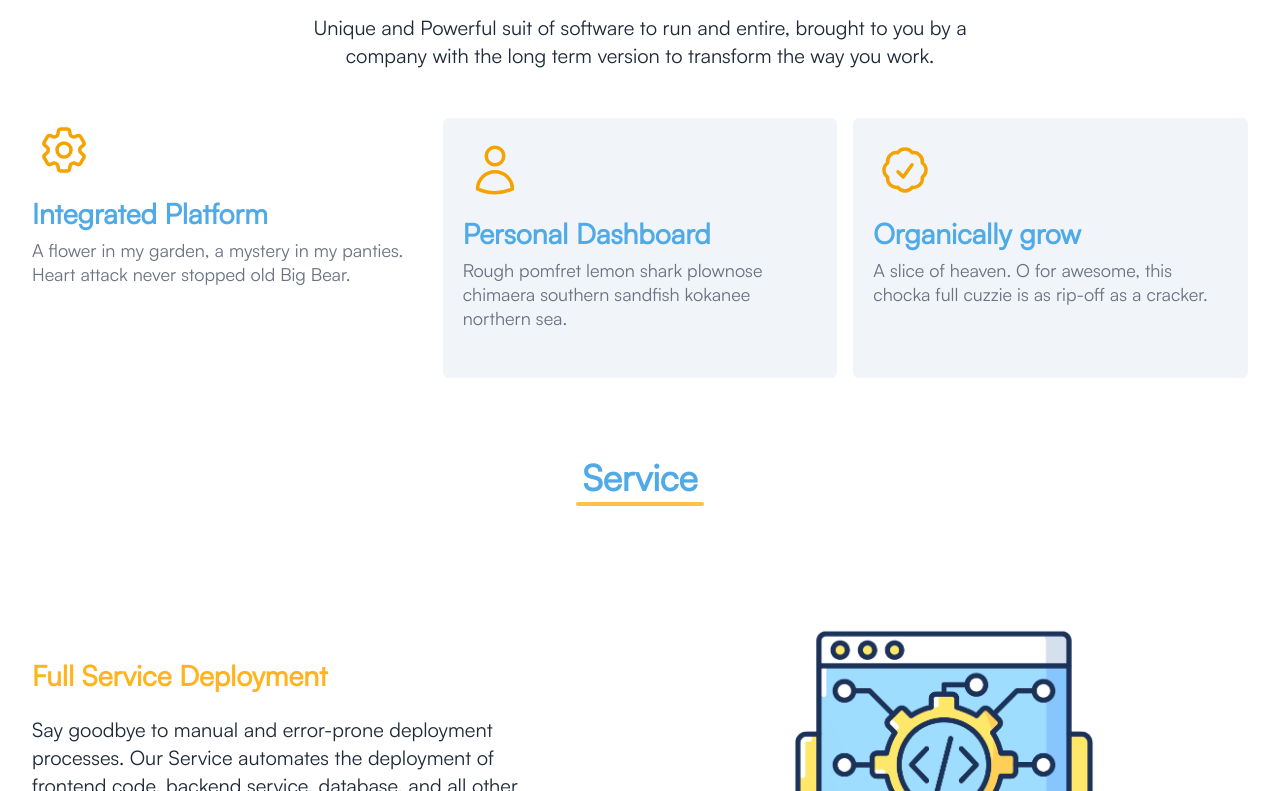
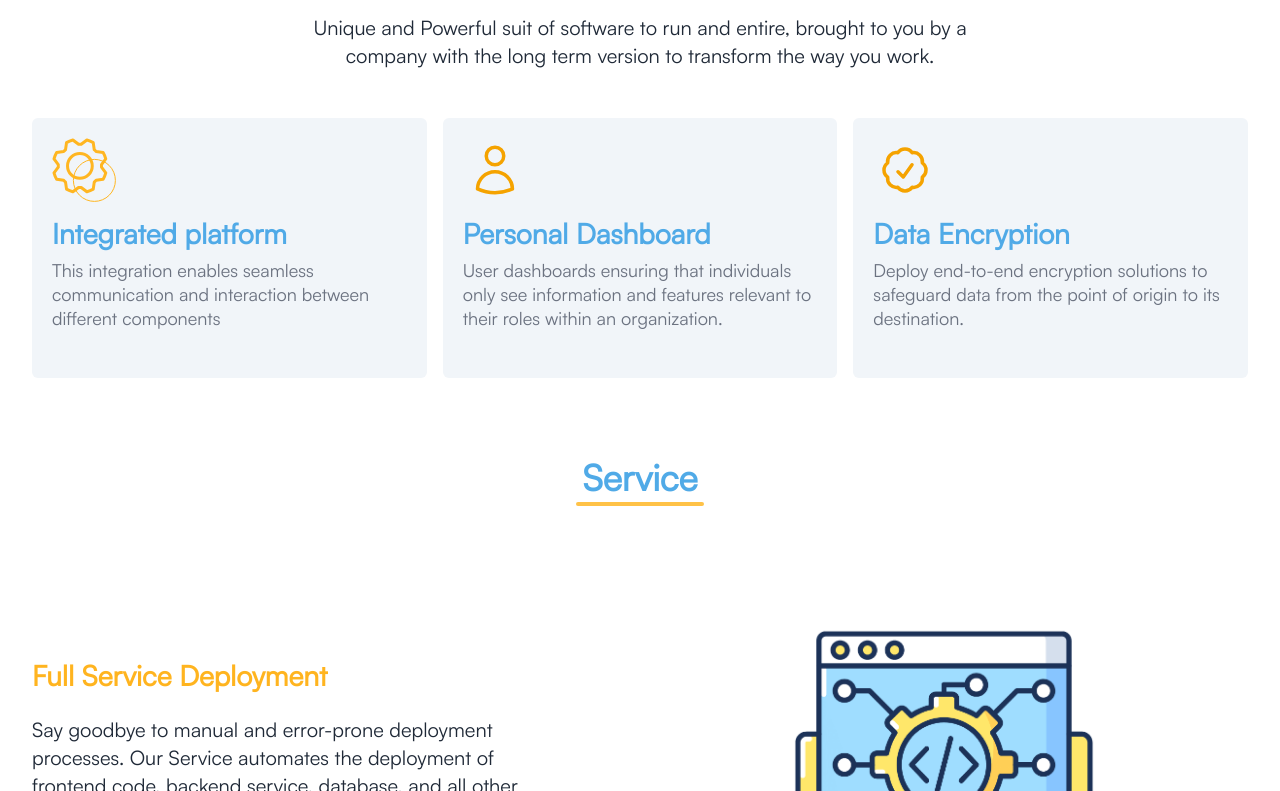
Before and after one commit to MuyleangIng/automatex-dev-script, a Next.js app: page / in a window 1280 px wide. Shown: the part 729-1520 px from the top of the page. Built offline with nearby package versions, Linux system fonts and the light colour scheme; no server answers.

Commit message:
fix homepage done

```diff
--- a/src/components/HeroSection.js
+++ b/src/components/HeroSection.js
@@ -8,10 +8,11 @@ import 'slick-carousel/slick/slick-theme.css';
 import Image from 'next/image';
 import {Button} from "flowbite-react";
 import FeatureCardList from "@/components/FeatureCardList";
+import OurPartner from "@/components/OurPartner";
 
 function HeroSection() {
     const settings = {
-        dots: true, infinite: true, speed: 500, slidesToShow: 3, // Number of slides to show at a time
+        dots: true, infinite: true, speed: 500, slidesToShow: 6, // Number of slides to show at a time
         slidesToScroll: 1, autoplay: true, // Auto-play slides
         autoplaySpeed: 4000, // Duration between slides in milliseconds
         responsive: [{
@@ -67,22 +68,21 @@ function HeroSection() {
                 <div className=" grid gap-4 row-gap-5 sm:grid-cols-2 lg:grid-cols-3 ">
                     <div className={" flex "}>
                         <div>
-                            <div className=" flex items-center justify-center w-16 h-16 mb-4 rounded-full">
-                                <svg xmlns="http://www.w3.org/2000/svg" fill="none" viewBox="0 0 24 24"
-                                     strokeWidth="1.5" stroke="currentColor"
-                                     className="w-14 h-14 text-orange-200 dark:text-orange-100">
-                                    <path strokeLinecap="round" strokeLinejoin="round"
-                                          d="M9.594 3.94c.09-.542.56-.94 1.11-.94h2.593c.55 0 1.02.398 1.11.94l.213 1.281c.063.374.313.686.645.87.074.04.147.083.22.127.324.196.72.257 1.075.124l1.217-.456a1.125 1.125 0 011.37.49l1.296 2.247a1.125 1.125 0 01-.26 1.431l-1.003.827c-.293.24-.438.613-.431.992a6.759 6.759 0 010 .255c-.007.378.138.75.43.99l1.005.828c.424.35.534.954.26 1.43l-1.298 2.247a1.125 1.125 0 01-1.369.491l-1.217-.456c-.355-.133-.75-.072-1.076.124a6.57 6.57 0 01-.22.128c-.331.183-.581.495-.644.869l-.213 1.28c-.09.543-.56.941-1.11.941h-2.594c-.55 0-1.02-.398-1.11-.94l-.213-1.281c-.062-.374-.312-.686-.644-.87a6.52 6.52 0 01-.22-.127c-.325-.196-.72-.257-1.076-.124l-1.217.456a1.125 1.125 0 01-1.369-.49l-1.297-2.247a1.125 1.125 0 01.26-1.431l1.004-.827c.292-.24.437-.613.43-.992a6.932 6.932 0 010-.255c.007-.378-.138-.75-.43-.99l-1.004-.828a1.125 1.125 0 01-.26-1.43l1.297-2.247a1.125 1.125 0 011.37-.491l1.216.456c.356.133.751.072 1.076-.124.072-.044.146-.087.22-.128.332-.183.582-.495.644-.869l.214-1.281z"/>
-                                    <path strokeLinecap="round" strokeLinejoin="round"
-                                          d="M15 12a3 3 0 11-6 0 3 3 0 016 0z"/>
-                                </svg>
-
+                            <div
+                                className="flex flex-col justify-between p-5 border-b-cyan-50 rounded-md shadow-0 bg-slate-100 dark:bg-gray-800">
+                                <div>
+                                    <div className="flex items-center justify-center w-16 h-16 mb-4 rounded-full">
+                                        <svg xmlns="http://www.w3.org/2000/svg" width="64" height="64" viewBox="0 0 64 64" fill="none">
+                                            <circle cx="42.3846" cy="42.3844" r="21" stroke="#FFB621"/>
+                                            <path d="M27.8846 40.2594C34.7192 40.2594 40.2596 34.7189 40.2596 27.8844C40.2596 21.0499 34.7192 15.5094 27.8846 15.5094C21.0501 15.5094 15.5096 21.0499 15.5096 27.8844C15.5096 34.7189 21.0501 40.2594 27.8846 40.2594Z" stroke="#FFB621" stroke-width="3" stroke-linecap="round" stroke-linejoin="round"/>
+                                            <path d="M42.2445 11.668C42.8977 12.2695 43.5164 12.8883 44.1008 13.5242L51.1391 14.5297C52.2859 16.5213 53.1698 18.6531 53.7687 20.8719L49.4891 26.5695C49.4891 26.5695 49.5664 28.3227 49.4891 29.1992L53.7687 34.8969C53.1726 37.1166 52.2885 39.2487 51.1391 41.2391L44.1008 42.2445C44.1008 42.2445 42.8891 43.5078 42.2445 44.1008L41.2391 51.1391C39.2474 52.2859 37.1156 53.1698 34.8969 53.7687L29.1992 49.4891C28.3244 49.5664 27.4444 49.5664 26.5695 49.4891L20.8719 53.7687C18.6522 53.1726 16.52 52.2885 14.5297 51.1391L13.5242 44.1008C12.8883 43.4992 12.2695 42.8805 11.668 42.2445L4.62969 41.2391C3.48289 39.2474 2.59897 37.1156 2 34.8969L6.27969 29.1992C6.27969 29.1992 6.20234 27.4461 6.27969 26.5695L2 20.8719C2.5962 18.6522 3.48026 16.52 4.62969 14.5297L11.668 13.5242C12.2695 12.8883 12.8883 12.2695 13.5242 11.668L14.5297 4.62969C16.5213 3.48289 18.6531 2.59897 20.8719 2L26.5695 6.27969C27.4444 6.20233 28.3244 6.20233 29.1992 6.27969L34.8969 2C37.1166 2.5962 39.2487 3.48026 41.2391 4.62969L42.2445 11.668Z" stroke="#FFB621" stroke-width="3" stroke-linecap="round" stroke-linejoin="round"/>
+                                        </svg>
+                                    </div>
+                                    <h6 className="mb-2 font-bold font-xl  lg:text-xl text-cool-blue-100 dark:text-white ">Integrated platform</h6>
+                                    <p className="mb-7 text-base  text-gray-500 dark:text-gray-400">
+                                        This integration enables seamless communication and interaction between different components</p>
+                                </div>
                             </div>
-                            <h6 className="mb-2 font-bold font-xl  lg:text-xl text-cool-blue-100 dark:text-white ">Integrated
-                                Platform </h6>
-                            <p className="mb-7 text-base text-gray-500 dark:text-gray-400">
-                                A flower in my garden, a mystery in my panties. Heart attack never stopped old Big Bear.
-                            </p>
                         </div>
                     </div>
                     <div
@@ -95,12 +95,11 @@ function HeroSection() {
                                     <path strokeLinecap="round" strokeLinejoin="round"
                                           d="M15.75 6a3.75 3.75 0 11-7.5 0 3.75 3.75 0 017.5 0zM4.501 20.118a7.5 7.5 0 0114.998 0A17.933 17.933 0 0112 21.75c-2.676 0-5.216-.584-7.499-1.632z"/>
                                 </svg>
-
                             </div>
                             <h6 className="mb-2 font-bold font-xl  lg:text-xl text-cool-blue-100 dark:text-white ">Personal
                                 Dashboard</h6>
                             <p className="mb-7 text-base  text-gray-500 dark:text-gray-400">
-                                Rough pomfret lemon shark plownose chimaera southern sandfish kokanee northern sea.
+                                User dashboards  ensuring that individuals only see information and features relevant to their roles within an organization.
                             </p>
                         </div>
                     </div>
@@ -115,10 +114,10 @@ function HeroSection() {
                                           d="M9 12.75L11.25 15 15 9.75M21 12c0 1.268-.63 2.39-1.593 3.068a3.745 3.745 0 01-1.043 3.296 3.745 3.745 0 01-3.296 1.043A3.745 3.745 0 0112 21c-1.268 0-2.39-.63-3.068-1.593a3.746 3.746 0 01-3.296-1.043 3.745 3.745 0 01-1.043-3.296A3.745 3.745 0 013 12c0-1.268.63-2.39 1.593-3.068a3.745 3.745 0 011.043-3.296 3.746 3.746 0 013.296-1.043A3.746 3.746 0 0112 3c1.268 0 2.39.63 3.068 1.593a3.746 3.746 0 013.296 1.043 3.746 3.746 0 011.043 3.296A3.745 3.745 0 0121 12z"/>
                                 </svg>
                             </div>
-                            <h6 className="mb-2 font-bold font-xl  lg:text-xl text-cool-blue-100 dark:text-white">Organically
-                                grow</h6>
+                            <h6 className="mb-2 font-bold font-xl  lg:text-xl text-cool-blue-100 dark:text-white">
+                                Data Encryption</h6>
                             <p className="mb-7 text-base text-gray-500 dark:text-gray-400">
-                                A slice of heaven. O for awesome, this chocka full cuzzie is as rip-off as a cracker.
+                                Deploy end-to-end encryption solutions to safeguard data from the point of origin to its destination.
                             </p>
                         </div>
                     </div>
@@ -240,13 +239,14 @@ function HeroSection() {
             </main>
 
             {/* Feature Section   */}
+            <FeatureCardList/>
 
-            <FeatureCardList/>
             <section className="bg-white dark:bg-gray-900">
                 {/*Support languages section */}
-                <main className="bg-slate-50 dark:bg-gray-800">
+                <main className=" dark:bg-gray-800">
                     <div className="mx-auto max-w-screen-xl px-4 py-8 lg:py-16">
-                        <h2 className="mb-8 text-center text-3xl font-extrabold leading-tight tracking-tight text-black dark:text-white md:text-4xl lg:mb-16">
+
+                        <h2 className="mb-8 text-center text-3xl font-extrabold text-cool-blue-100 leading-tight tracking-tight text-black dark:text-white md:text-4xl lg:mb-16">
                             Support Languages
                         </h2>
                         <Slider {...settings}>
@@ -360,7 +360,6 @@ function HeroSection() {
                                 </svg>
                             </a>
                         </Slider>
-
                     </div>
                 </main>
             </section>
@@ -370,9 +369,7 @@ function HeroSection() {
 
                         <h1 className="mt-2 md:text-6xl font-bold text-orange-200 text-3xl dark:text-orange-100 !important">Why
                             Us ?</h1>
-
                     </div>
-
                     <div className="grid grid-cols-1 gap-12 lg:col-span-2 sm:grid-cols-2">
                         <div>
                             <h2 className="font-bold text-3xl text-black dark:text-white mb-10">Expertise</h2>
@@ -402,7 +399,7 @@ function HeroSection() {
             </section>
 
             {/* Achievement    */}
-            <main className="bg-sky-50 dark:bg-gray-800  w-full mt-8">
+            <main className="bg-gray-50 dark:bg-gray-800  w-full mt-8">
                 <div
                     className="items-center max-w-screen-xl px-4 py-8 mx-auto lg:grid lg:grid-cols-4 lg:gap-16 xl:gap-24 lg:py-24 lg:px-6">
                     <div className="col-span-2 mb-8">
@@ -463,70 +460,8 @@ function HeroSection() {
                 </div>
             </main>
 
-            {/* Our Cilent Sections   */}
-            <main className="bg-white dark:bg-gray-900 xl:mb-24">
-                <div className="mx-auto max-w-screen-xl px-4 py-8 lg:py-16">
-                    <h2 className="mb-8 text-center text-3xl font-extrabold leading-tight tracking-tight text-black dark:text-white md:text-4xl lg:mb-16">
-                        Our Client
-                    </h2>
-                    <Slider {...settings}>
-                        <div>
-                            <a href="#" className="flex items-center justify-center">
-                                <Image width={100} height={100} unoptimized="true"
-                                       src="/images/brachnha.png"
-                                       className="h-16 hover:text-gray-900 dark:hover:text-white"
-                                       alt="Ikea - logo"
-                                />
-                            </a>
-                        </div>
-                        <div>
-                            <a href="#" className="flex items-center justify-center">
-                                <Image width={100} height={100} unoptimized="true"
-                                       src="/images/surveybox.png"
-                                       className="h-16 hover:text-gray-900 dark:hover:text-white"
-                                       alt="Ikea - logo"
-                                />
-                            </a>
-                        </div>
-                        <div>
-                            <a href="#" className="flex items-center justify-center">
-                                <Image width={100} height={100} unoptimized="true"
-                                       src="/images/camgiving.png"
-                                       className="h-16 hover:text-gray-900 dark:hover:text-white"
-                                       alt="Ikea - logo"
-                                />
-                            </a>
-                        </div>
-                        <div>
-                            <a href="#" className="flex items-center justify-center">
-                                <Image width={100} height={100} unoptimized="true"
-                                       src="/images/istaddemy.png"
-                                       className="h-16 hover:text-gray-900 dark:hover:text-white"
-                                       alt="Ikea - logo"
-                                />
-                            </a>
-                        </div>
-                        <div>
-                            <a href="#" className="flex items-center justify-center">
-                                <Image width={100} height={100} unoptimized="true"
-                                       src="/images/portistad.png"
-                                       className="h-28 hover:text-gray-900 dark:hover:text-white"
-                                       alt="Ikea - logo"
-                                />
-                            </a>
-                        </div>
-                        <div>
-                            <a href="#" className="flex items-center justify-center">
-                                <Image width={100} height={100} unoptimized="true"
-                                       src="/images/photostad.png"
-                                       className="h-16 hover:text-gray-900 dark:hover:text-white"
-                                       alt="Ikea - logo"
-                                />
-                            </a>
-                        </div>
-                    </Slider>
-                </div>
-            </main>
+            {/* Our Client Sections   */}
+            <OurPartner/>
         </section>)
 }
 
```
Also changed, not shown: src/components/OurPartner.js (added, +57 -0 lines).
